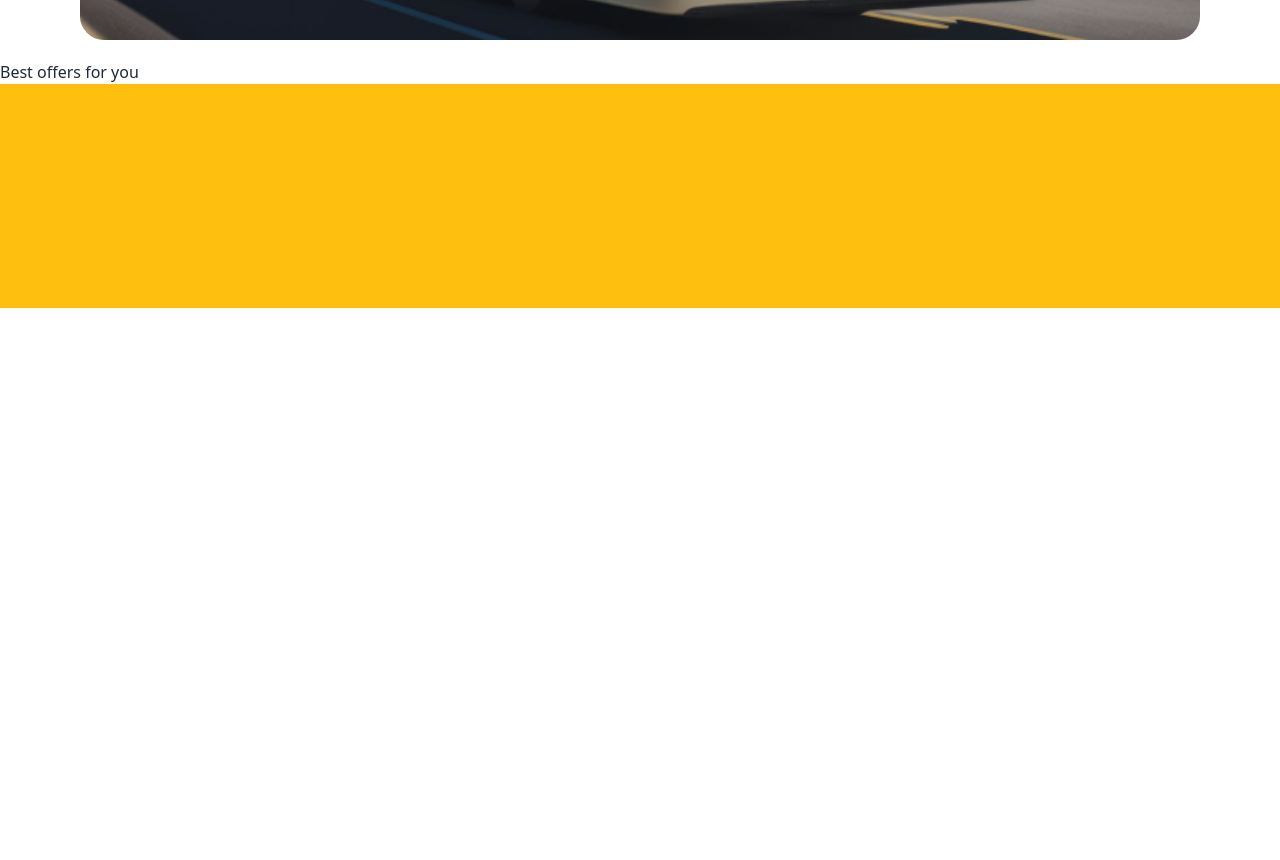
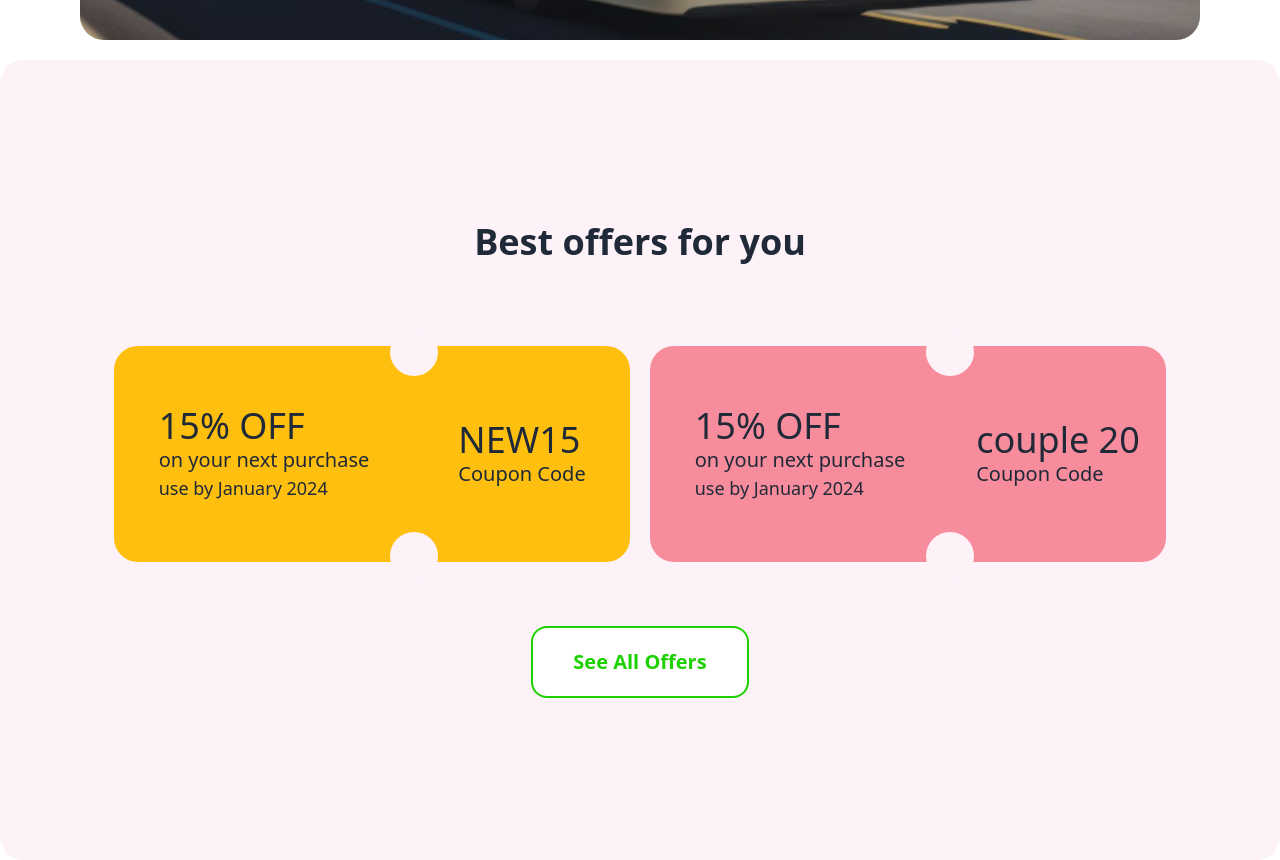
Before and after one commit to bidhanroy578/B9A5-smart-ticketing, a plain HTML site: page index.html in a window 1280 px wide. Shown: the part 848-1708 px from the top of the page. Before the commit the page ends 1156 px from the top, so only its background shows below. Drawn offline with nearby package versions, Linux system fonts and the light colour scheme.

Commit message:
offer section done

```diff
--- a/index.html
+++ b/index.html
@@ -70,17 +70,68 @@
     </section>
 
     <!-- offer section  -->
-    <section>
+    <section class="">
         <!-- container  -->
-        <div>
-            <h3>Best offers for you</h3>
+        <div
+            class="bg-pink-50 rounded-3xl overflow-hidden m-auto h-screen flex flex-col items-center justify-center gap-16">
+            <h3 class="font-bold text-4xl mb-5">Best offers for you</h3>
 
             <!-- offer cards  -->
-            <div>
-                <div class="h-56 bg-[#FFBF0F]">
+            <div class="flex  gap-5  justify-center text-xs">
 
+                <!-- offer card one  -->
+                <div class="flex relative">
+                    <div
+                        class="h-[18em] bg-[#FFBF0F] w-[25em] rounded-l-[2em] flex flex-col justify-center items-center ">
+                        <div class="  text-start  ">
+                            <h4 class="text-4xl">15% OFF</h4>
+                            <p class="text-xl">on your next purchase</p>
+                            <p class="text-lg">use by January 2024</p>
+                        </div>
+                    </div>
+                    <div class="absolute  top-[-1.5em] left-[23em] h-[4em] w-[4em] rounded-full bg-pink-50"></div>
+                    <div class="absolute bottom-[-1.5em] left-[23em] h-[4em] w-[4em] rounded-full bg-pink-50"></div>
+                    <div
+                        class="h-[18em] bg-[#FFBF0F] w-[18em] rounded-r-[2em] flex flex-col justify-center items-center   ">
+                        <div>
+                            <h4 class="text-4xl  ">NEW15</h4>
+                            <p class="text-xl">Coupon Code</p>
+                        </div>
+                    </div>
+                </div>
+
+                <!-- offer card two -->
+                <div class="flex relative">
+                    <div
+                        class="h-[18em] bg-[#F78C9C] w-[25em] rounded-l-[2em] flex flex-col justify-center items-center ">
+                        <div class="  text-start">
+                            <h4 class="text-4xl">15% OFF</h4>
+                            <p class="text-xl">on your next purchase</p>
+                            <p class="text-lg">use by January 2024</p>
+                        </div>
+                    </div>
+                    <div class="absolute  top-[-1.5em] left-[23em] h-[4em] w-[4em] rounded-full bg-pink-50"></div>
+                    <div class="absolute bottom-[-1.5em] left-[23em] h-[4em] w-[4em] rounded-full bg-pink-50"></div>
+                    <div
+                        class="h-[18em] bg-[#F78C9C] w-[18em] rounded-r-[2em] flex flex-col justify-center items-center   ">
+                        <div>
+                            <h4 class="text-4xl  ">couple 20</h4>
+                            <p class="text-xl">Coupon Code</p>
+                        </div>
+                    </div>
                 </div>
             </div>
+            <a
+                class="hover:bg-[#1DD1001A] text-[#1DD100] text-xl font-bold rounded-2xl border-2 border-[#1DD100] bg-white p-5 px-10"><span
+                    class="">See All Offers</span></a>
+        </div>
+    </section>
+
+    <!-- route and ticketing section  -->
+    <section class="">
+        <!-- container -->
+        <div>
+
         </div>
 
     </section>
```
